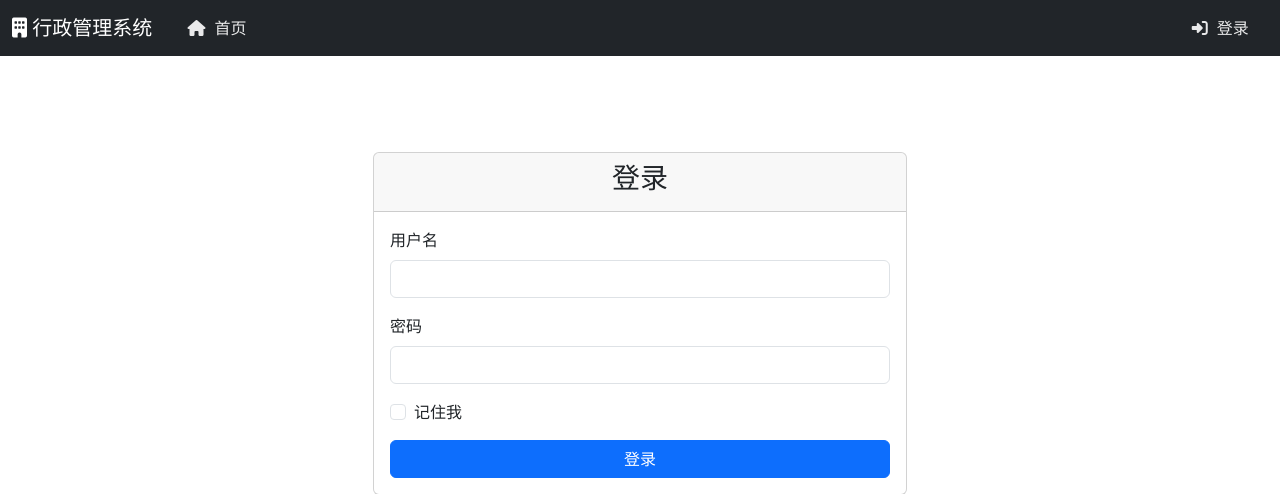
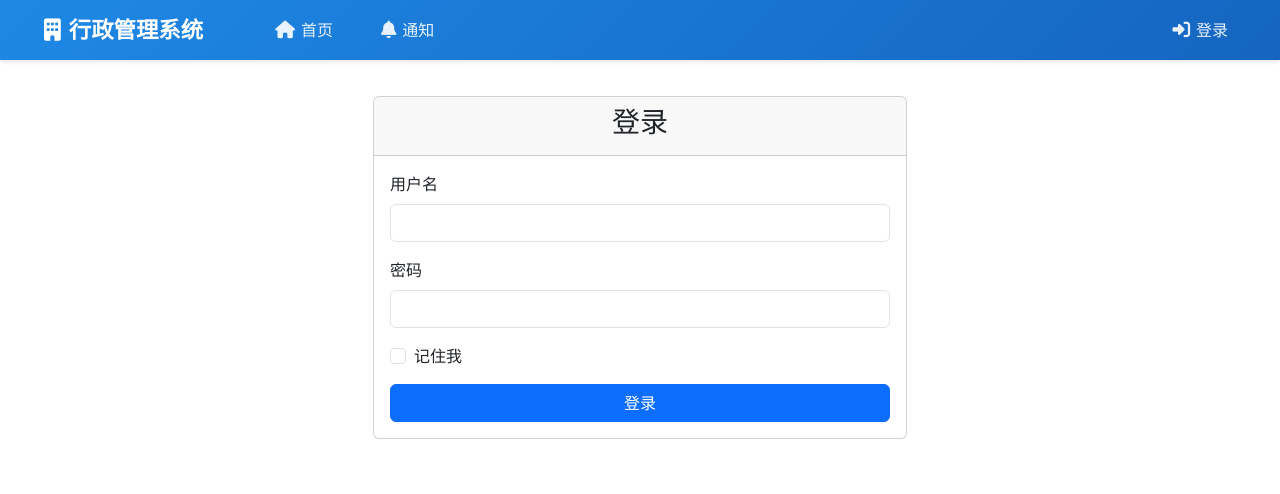
Before and after one commit to juzixs/CDAMS, a Flask app: page /auth/login in a window 1280 px wide. Shown: the top 494 px of the page. Run offline with Flask 3, Linux system fonts and the light colour scheme; some libraries are stand-ins or nearby versions.

Commit message:
修正顶部导航栏

```diff
--- a/app/templates/base.html
+++ b/app/templates/base.html
@@ -27,7 +27,65 @@
             overflow-y: auto;
         }
         .navbar {
-            z-index: 1000;
+            background: linear-gradient(135deg, #1e88e5 0%, #1565c0 100%) !important;
+            box-shadow: 0 2px 4px rgba(0,0,0,0.1);
+            padding: 0.5rem 1rem;
+            height: 60px;
+        }
+        .navbar-brand {
+            font-size: 1.4rem;
+            font-weight: 600;
+            color: white !important;
+            padding: 0.5rem 1rem;
+            margin-right: 2rem;
+        }
+        .navbar-brand i {
+            margin-right: 8px;
+        }
+        .navbar-dark .navbar-nav .nav-link {
+            color: rgba(255, 255, 255, 0.9) !important;
+            font-weight: 500;
+            padding: 0.7rem 1.2rem;
+            margin: 0 0.3rem;
+            border-radius: 4px;
+            transition: all 0.3s ease;
+        }
+        .navbar-dark .navbar-nav .nav-link:hover {
+            color: white !important;
+            background-color: rgba(255, 255, 255, 0.15);
+            transform: translateY(-1px);
+        }
+        .navbar-dark .navbar-nav .nav-link.active {
+            background-color: rgba(255, 255, 255, 0.2);
+            color: white !important;
+        }
+        .navbar .nav-item {
+            display: flex;
+            align-items: center;
+        }
+        .navbar-nav .nav-link i {
+            margin-right: 6px;
+            font-size: 1.1rem;
+        }
+        .navbar-toggler {
+            border: none;
+            padding: 0.5rem;
+        }
+        .navbar-toggler:focus {
+            box-shadow: none;
+        }
+        /* 用户信息样式 */
+        .user-info {
+            display: flex;
+            align-items: center;
+            color: white;
+            padding: 0.5rem 1rem;
+            border-left: 1px solid rgba(255, 255, 255, 0.1);
+            margin-left: 1rem;
+        }
+        .user-info i {
+            font-size: 1.2rem;
+            margin-right: 8px;
         }
         .main-content {
             margin-left: 250px;  /* 与侧边栏宽度相同 */
@@ -75,38 +133,16 @@
         .sidebar .collapse {
             background-color: rgba(0, 0, 0, 0.03);
         }
-        /* 导航栏样式优化 */
-        .navbar-dark .navbar-nav .nav-link {
-            color: rgba(255, 255, 255, 0.9) !important;
-            padding: 0.5rem 1rem;
-            margin: 0 0.2rem;
-        }
-        .navbar-dark .navbar-nav .nav-link:hover {
-            color: #fff !important;
-            background-color: rgba(255, 255, 255, 0.1);
-            border-radius: 4px;
-        }
-        .navbar-dark .navbar-brand {
-            color: #fff !important;
-            font-weight: 500;
-        }
-        .navbar .nav-item {
-            display: flex;
-            align-items: center;
-        }
-        .navbar-nav .nav-link i {
-            margin-right: 5px;
-        }
     </style>
 </head>
 <body>
     <!-- 顶部导航栏 -->
-    <nav class="navbar navbar-expand-lg navbar-dark bg-dark">
+    <nav class="navbar navbar-expand-lg navbar-dark fixed-top">
         <div class="container-fluid">
             <a class="navbar-brand" href="{{ url_for('vehicle.index') }}">
-                <i class="fas fa-building"></i> 行政管理系统
+                <i class="fas fa-building"></i>行政管理系统
             </a>
-            <button class="navbar-toggler" type="button" data-bs-toggle="collapse" data-bs-target="#navbarNav" aria-controls="navbarNav" aria-expanded="false" aria-label="Toggle navigation">
+            <button class="navbar-toggler" type="button" data-bs-toggle="collapse" data-bs-target="#navbarNav">
                 <span class="navbar-toggler-icon"></span>
             </button>
 
@@ -114,8 +150,13 @@
                 <!-- 左侧导航项 -->
                 <ul class="navbar-nav me-auto">
                     <li class="nav-item">
-                        <a class="nav-link" href="{{ url_for('vehicle.index') }}">
-                            <i class="fas fa-home"></i> 首页
+                        <a class="nav-link {% if request.endpoint == 'vehicle.index' %}active{% endif %}" href="{{ url_for('vehicle.index') }}">
+                            <i class="fas fa-home"></i>首页
+                        </a>
+                    </li>
+                    <li class="nav-item">
+                        <a class="nav-link" href="#" id="notificationsBtn">
+                            <i class="fas fa-bell"></i>通知
                         </a>
                     </li>
                 </ul>
@@ -124,24 +165,26 @@
                 <ul class="navbar-nav">
                     {% if current_user.is_authenticated %}
                         <li class="nav-item">
-                            <span class="nav-link">
+                            <div class="user-info">
                                 <i class="fas fa-user-circle"></i>
+                                <span>
                                     {% if current_user.name %}
                                         {{ current_user.name }}
                                     {% else %}
                                         {{ current_user.username }}
                                     {% endif %}
                                 </span>
+                            </div>
                         </li>
                         <li class="nav-item">
                             <a class="nav-link" href="{{ url_for('auth.logout') }}">
-                                <i class="fas fa-sign-out-alt"></i> 退出
+                                <i class="fas fa-sign-out-alt"></i>退出
                             </a>
                         </li>
                     {% else %}
                         <li class="nav-item">
                             <a class="nav-link" href="{{ url_for('auth.login') }}">
-                                <i class="fas fa-sign-in-alt"></i> 登录
+                                <i class="fas fa-sign-in-alt"></i>登录
                             </a>
                         </li>
                     {% endif %}
```
Lines whose indentation alone changed are shown as unchanged.
